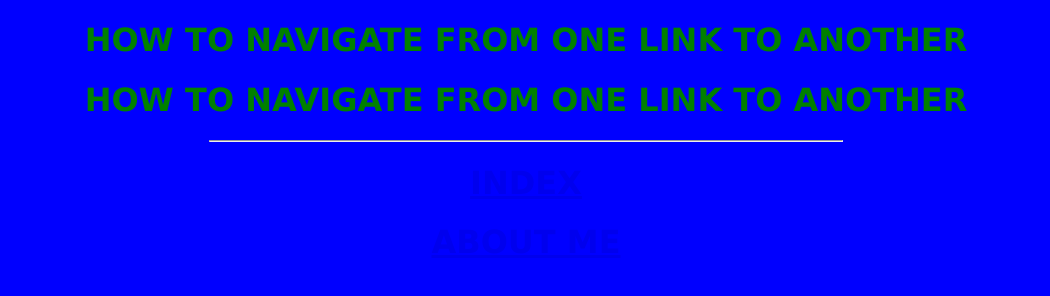
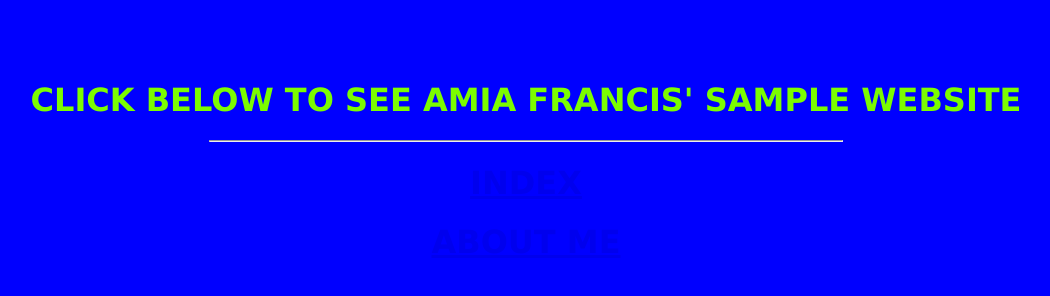
Before and after one commit to opakrwoth/introduction, a plain HTML site: page index.html in a window 1280 px wide. Shown: the whole page, without its empty margins (114-1164 px from the left). Drawn offline with Linux system fonts and the light colour scheme.

Commit message:
Update index.html

```diff
--- a/index.html
+++ b/index.html
@@ -14,9 +14,9 @@
 </head>
 <body>
     <div class="ABOUT ME">
-        <h1 style="text-align: center;color: green;">HOW TO NAVIGATE FROM ONE LINK TO ANOTHER</h1>
+        <h1 style="text-align: center;color:blue;">BE BLESSED AS YOU GO THOUGH THIS LINKS</h1>
     </div>
-    <h1 style="text-align: center;color: green;">HOW TO NAVIGATE FROM ONE LINK TO ANOTHER</h1>
+    <h1 style="font-family: Verdana, Geneva, Tahoma, sans-serif;text-align: center;color: lawngreen;">CLICK BELOW TO SEE AMIA FRANCIS' SAMPLE WEBSITE</h1>
     <hr width="50%">
     <h1 style="text-align: center;color: red;"><a href="introduction to css.html">INDEX</a></h1>
     <h1 style="text-align: center;color: aqua;"><a href="Contact page.html"</h1>ABOUT ME</h1>
```
